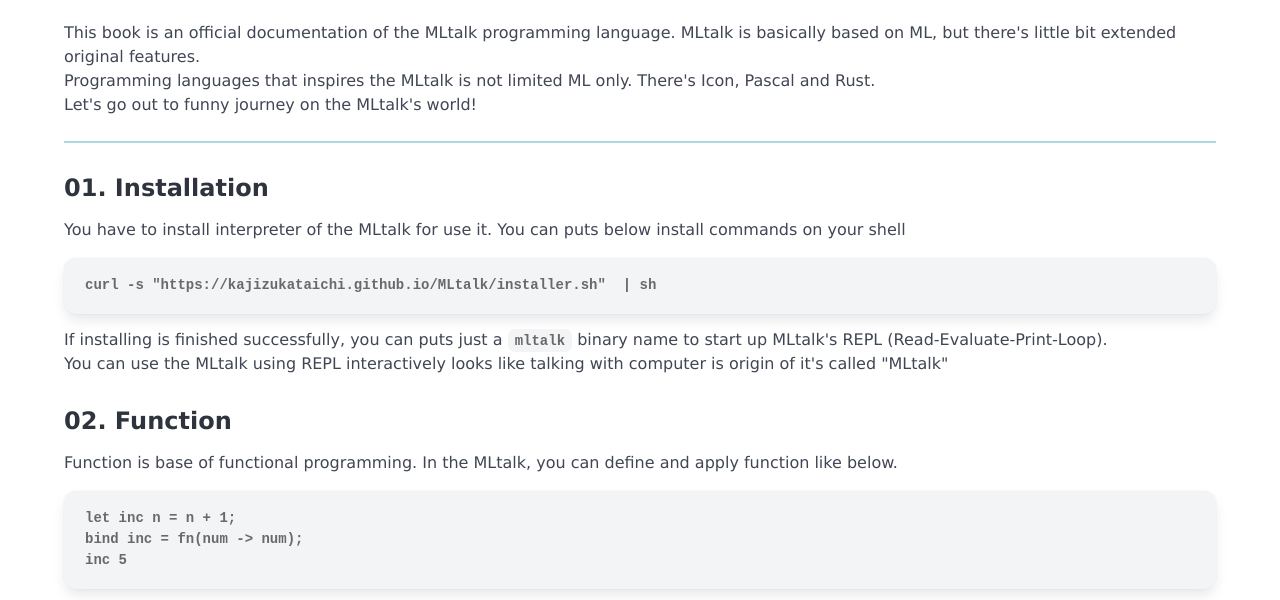
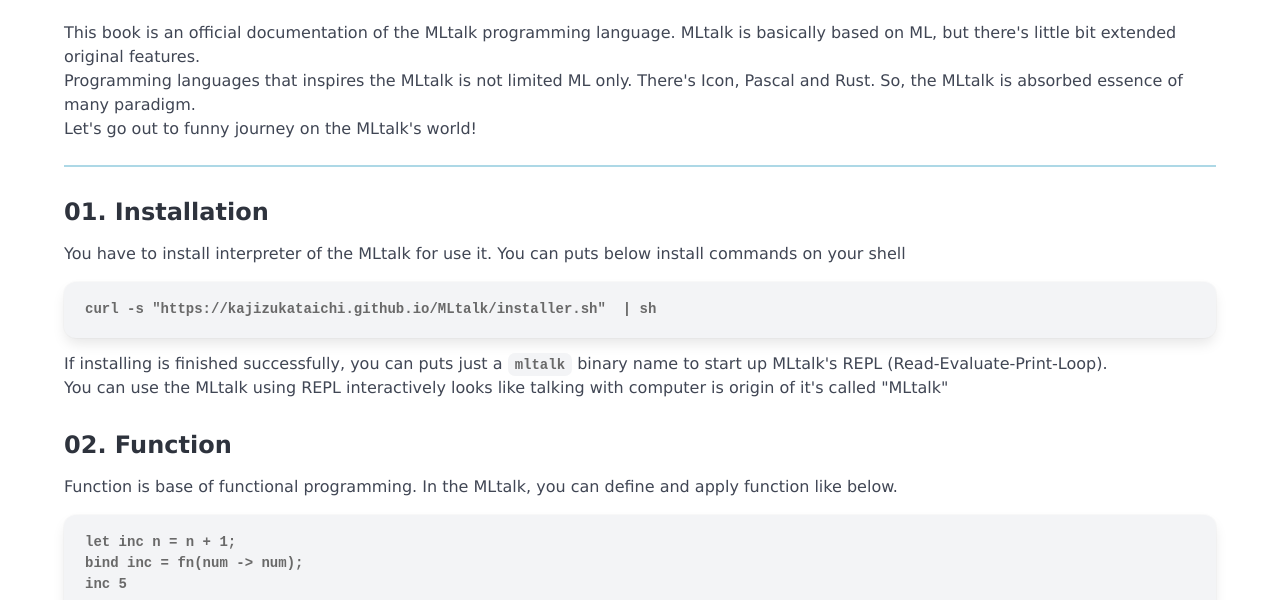
Before and after one commit to KajizukaTaichi/MLtalk, a plain HTML site: page docs/book.html in a window 1280 px wide. Shown: the part 185-785 px from the top of the page. Drawn offline with nearby package versions, Linux system fonts and the light colour scheme.

Commit message:
Update book.html

```diff
--- a/docs/book.html
+++ b/docs/book.html
@@ -47,7 +47,8 @@
                     programming language. MLtalk is basically based on ML, but
                     there's little bit extended original features. <br />
                     Programming languages that inspires the MLtalk is not
-                    limited ML only. There's Icon, Pascal and Rust. <br />
+                    limited ML only. There's Icon, Pascal and Rust. So, the
+                    MLtalk is absorbed essence of many paradigm.<br />
                     Let's go out to funny journey on the MLtalk's world!
                 </p>
                 <hr />
```
